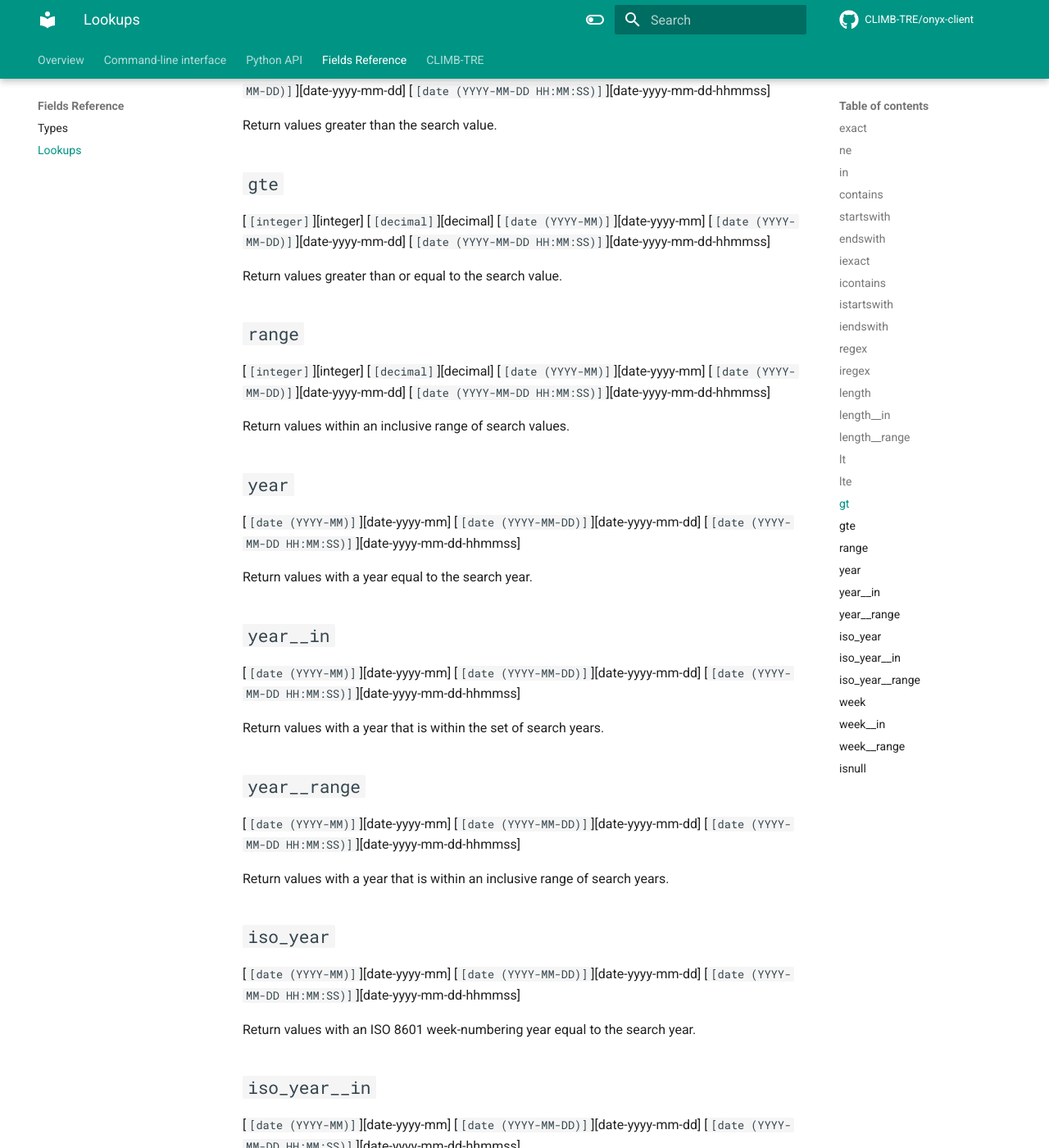
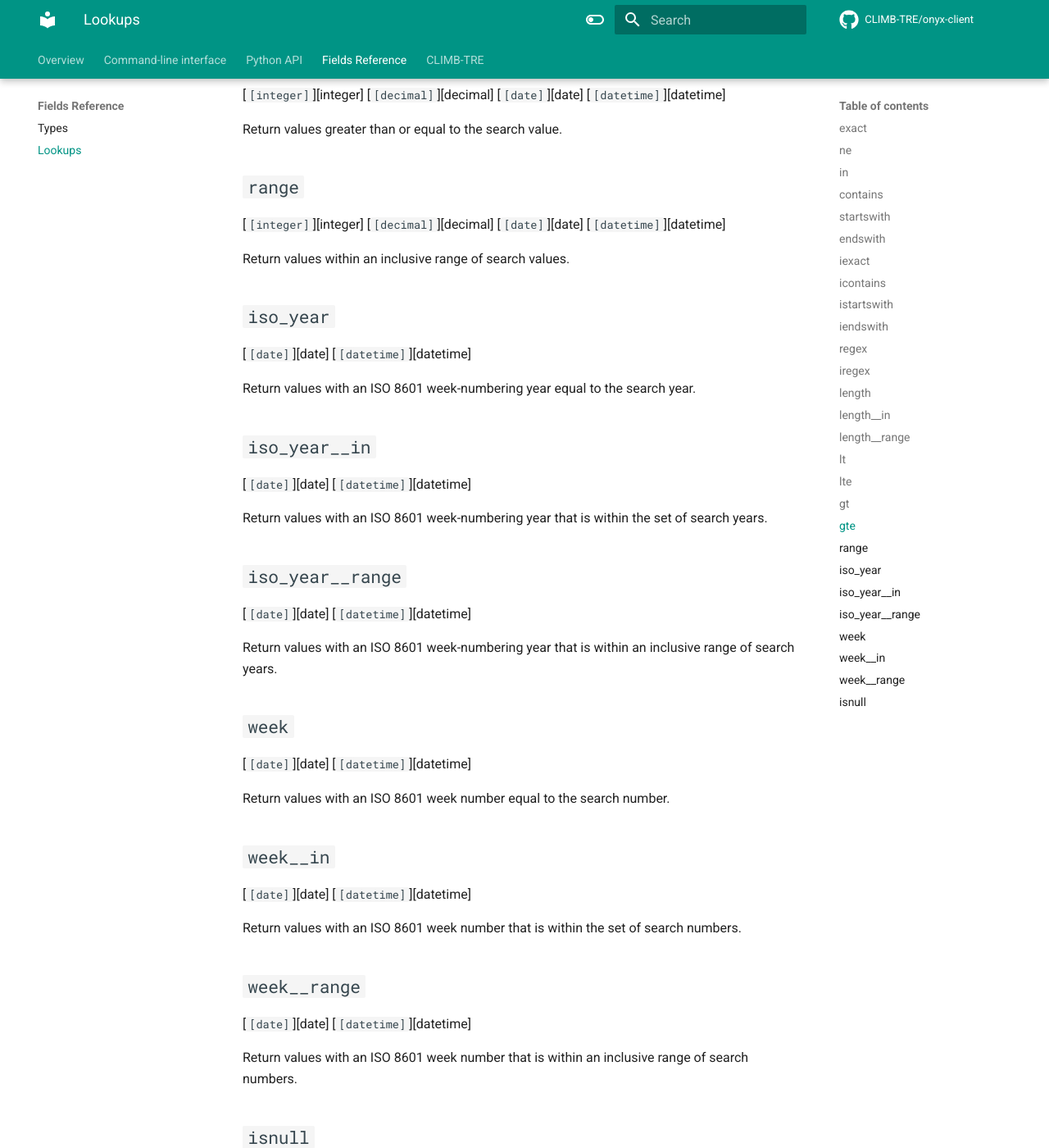
Before and after one commit to CLIMB-TRE/onyx-client, an MkDocs documentation site: the page built from docs/fields/lookups.md, in a window 1280 px wide and 1400 px high, scrolled down 3207 px. Shown: the whole window at 82% size. Built offline with MkDocs 1.6.1 and Material for MkDocs 9.7.7, drawn with Linux system fonts in a browser that asks for light colours; comment, search, counter and statistics services are not loaded; some of the changed text lies outside the part shown.

Commit message:
Fields documentation updates

```diff
--- a/docs/fields/lookups.md
+++ b/docs/fields/lookups.md
@@ -10,9 +10,8 @@ Different [types][types] have different lookups available to them.
 [`[choice]`][choice]
 [`[integer]`][integer]
 [`[decimal]`][decimal]
-[`[date (YYYY-MM)]`][date-yyyy-mm]
-[`[date (YYYY-MM-DD)]`][date-yyyy-mm-dd]
-[`[date (YYYY-MM-DD HH:MM:SS)]`][date-yyyy-mm-dd-hhmmss]
+[`[date]`][date]
+[`[datetime]`][datetime]
 [`[bool]`][bool]
 
 Return values equal to the search value.
@@ -22,9 +21,8 @@ Return values equal to the search value.
 [`[choice]`][choice]
 [`[integer]`][integer]
 [`[decimal]`][decimal]
-[`[date (YYYY-MM)]`][date-yyyy-mm]
-[`[date (YYYY-MM-DD)]`][date-yyyy-mm-dd]
-[`[date (YYYY-MM-DD HH:MM:SS)]`][date-yyyy-mm-dd-hhmmss]
+[`[date]`][date]
+[`[datetime]`][datetime]
 [`[bool]`][bool]
 
 Return values not equal to the search value.
@@ -35,9 +33,8 @@ Return values not equal to the search value.
 [`[choice]`][choice]
 [`[integer]`][integer]
 [`[decimal]`][decimal]
-[`[date (YYYY-MM)]`][date-yyyy-mm]
-[`[date (YYYY-MM-DD)]`][date-yyyy-mm-dd]
-[`[date (YYYY-MM-DD HH:MM:SS)]`][date-yyyy-mm-dd-hhmmss]
+[`[date]`][date]
+[`[datetime]`][datetime]
 [`[bool]`][bool]
 
 Return values that are within the set of search values.
@@ -118,9 +115,8 @@ Return values with a length that is within an inclusive range of search values.
 
 [`[integer]`][integer]
 [`[decimal]`][decimal]
-[`[date (YYYY-MM)]`][date-yyyy-mm]
-[`[date (YYYY-MM-DD)]`][date-yyyy-mm-dd]
-[`[date (YYYY-MM-DD HH:MM:SS)]`][date-yyyy-mm-dd-hhmmss]
+[`[date]`][date]
+[`[datetime]`][datetime]
 
 Return values less than the search value.
 
@@ -128,9 +124,8 @@ Return values less than the search value.
 
 [`[integer]`][integer]
 [`[decimal]`][decimal]
-[`[date (YYYY-MM)]`][date-yyyy-mm]
-[`[date (YYYY-MM-DD)]`][date-yyyy-mm-dd]
-[`[date (YYYY-MM-DD HH:MM:SS)]`][date-yyyy-mm-dd-hhmmss]
+[`[date]`][date]
+[`[datetime]`][datetime]
 
 Return values less than or equal to the search value.
 
@@ -138,9 +133,8 @@ Return values less than or equal to the search value.
 
 [`[integer]`][integer]
 [`[decimal]`][decimal]
-[`[date (YYYY-MM)]`][date-yyyy-mm]
-[`[date (YYYY-MM-DD)]`][date-yyyy-mm-dd]
-[`[date (YYYY-MM-DD HH:MM:SS)]`][date-yyyy-mm-dd-hhmmss]
+[`[date]`][date]
+[`[datetime]`][datetime]
 
 Return values greater than the search value.
 
@@ -148,9 +142,8 @@ Return values greater than the search value.
 
 [`[integer]`][integer]
 [`[decimal]`][decimal]
-[`[date (YYYY-MM)]`][date-yyyy-mm]
-[`[date (YYYY-MM-DD)]`][date-yyyy-mm-dd]
-[`[date (YYYY-MM-DD HH:MM:SS)]`][date-yyyy-mm-dd-hhmmss]
+[`[date]`][date]
+[`[datetime]`][datetime]
 
 Return values greater than or equal to the search value.
 
@@ -158,78 +151,50 @@ Return values greater than or equal to the search value.
 
 [`[integer]`][integer]
 [`[decimal]`][decimal]
-[`[date (YYYY-MM)]`][date-yyyy-mm]
-[`[date (YYYY-MM-DD)]`][date-yyyy-mm-dd]
-[`[date (YYYY-MM-DD HH:MM:SS)]`][date-yyyy-mm-dd-hhmmss]
+[`[date]`][date]
+[`[datetime]`][datetime]
 
 Return values within an inclusive range of search values.
 
-## `year`
-
-[`[date (YYYY-MM)]`][date-yyyy-mm]
-[`[date (YYYY-MM-DD)]`][date-yyyy-mm-dd]
-[`[date (YYYY-MM-DD HH:MM:SS)]`][date-yyyy-mm-dd-hhmmss]
-
-Return values with a year equal to the search year.
-
-## `year__in`
-
-[`[date (YYYY-MM)]`][date-yyyy-mm]
-[`[date (YYYY-MM-DD)]`][date-yyyy-mm-dd]
-[`[date (YYYY-MM-DD HH:MM:SS)]`][date-yyyy-mm-dd-hhmmss]
-
-Return values with a year that is within the set of search years.
-
-## `year__range`
-
-[`[date (YYYY-MM)]`][date-yyyy-mm]
-[`[date (YYYY-MM-DD)]`][date-yyyy-mm-dd]
-[`[date (YYYY-MM-DD HH:MM:SS)]`][date-yyyy-mm-dd-hhmmss]
-
-Return values with a year that is within an inclusive range of search years.
-
 ## `iso_year`
 
-[`[date (YYYY-MM)]`][date-yyyy-mm]
-[`[date (YYYY-MM-DD)]`][date-yyyy-mm-dd]
-[`[date (YYYY-MM-DD HH:MM:SS)]`][date-yyyy-mm-dd-hhmmss]
+[`[date]`][date]
+[`[datetime]`][datetime]
 
 Return values with an ISO 8601 week-numbering year equal to the search year.
 
 ## `iso_year__in`
 
-[`[date (YYYY-MM)]`][date-yyyy-mm]
-[`[date (YYYY-MM-DD)]`][date-yyyy-mm-dd]
-[`[date (YYYY-MM-DD HH:MM:SS)]`][date-yyyy-mm-dd-hhmmss]
+[`[date]`][date]
+[`[datetime]`][datetime]
 
 Return values with an ISO 8601 week-numbering year that is within the set of search years.
 
 ## `iso_year__range`
 
-[`[date (YYYY-MM)]`][date-yyyy-mm]
-[`[date (YYYY-MM-DD)]`][date-yyyy-mm-dd]
-[`[date (YYYY-MM-DD HH:MM:SS)]`][date-yyyy-mm-dd-hhmmss]
+[`[date]`][date]
+[`[datetime]`][datetime]
 
 Return values with an ISO 8601 week-numbering year that is within an inclusive range of search years.
 
 ## `week`
 
-[`[date (YYYY-MM-DD)]`][date-yyyy-mm-dd]
-[`[date (YYYY-MM-DD HH:MM:SS)]`][date-yyyy-mm-dd-hhmmss]
+[`[date]`][date]
+[`[datetime]`][datetime]
 
 Return values with an ISO 8601 week number equal to the search number.
 
 ## `week__in`
 
-[`[date (YYYY-MM-DD)]`][date-yyyy-mm-dd]
-[`[date (YYYY-MM-DD HH:MM:SS)]`][date-yyyy-mm-dd-hhmmss]
+[`[date]`][date]
+[`[datetime]`][datetime]
 
 Return values with an ISO 8601 week number that is within the set of search numbers.
 
 ## `week__range`
 
-[`[date (YYYY-MM-DD)]`][date-yyyy-mm-dd]
-[`[date (YYYY-MM-DD HH:MM:SS)]`][date-yyyy-mm-dd-hhmmss]
+[`[date]`][date]
+[`[datetime]`][datetime]
 
 Return values with an ISO 8601 week number that is within an inclusive range of search numbers.
 
@@ -239,9 +204,8 @@ Return values with an ISO 8601 week number that is within an inclusive range of
 [`[choice]`][choice]
 [`[integer]`][integer]
 [`[decimal]`][decimal]
-[`[date (YYYY-MM)]`][date-yyyy-mm]
-[`[date (YYYY-MM-DD)]`][date-yyyy-mm-dd]
-[`[date (YYYY-MM-DD HH:MM:SS)]`][date-yyyy-mm-dd-hhmmss]
+[`[date]`][date]
+[`[datetime]`][datetime]
 [`[bool]`][bool]
 [`[relation]`][relation]
 
```
Also changed, not shown: docs/fields/types.md (+6 -32 lines).
